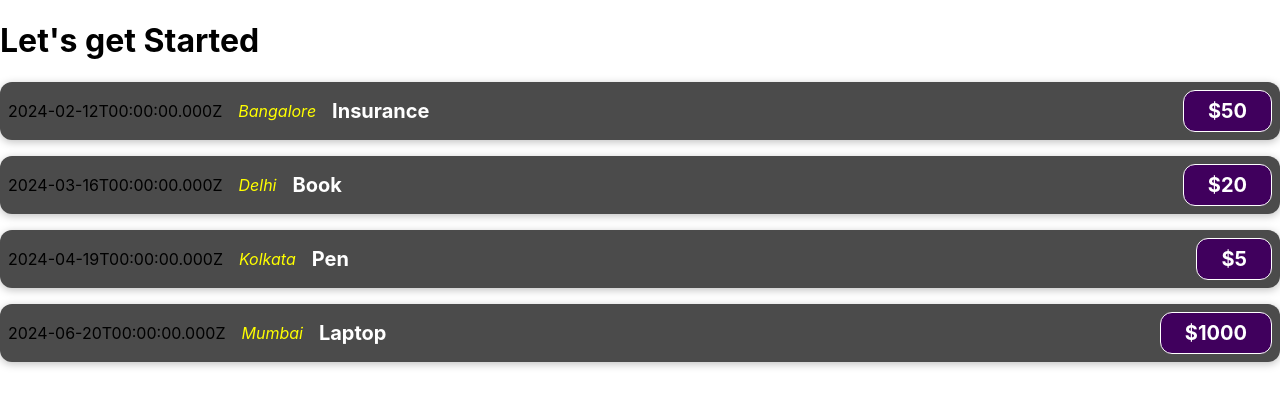
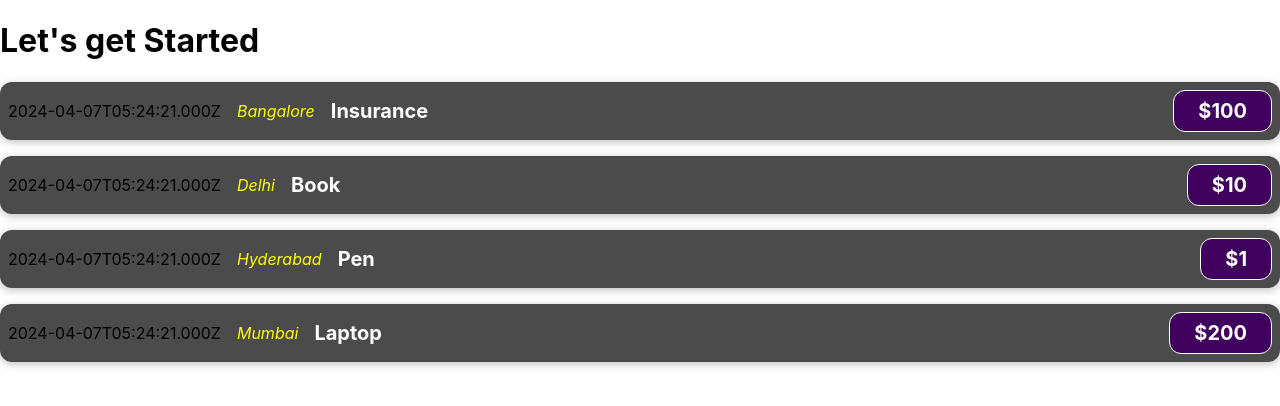
Before and after one commit to samimakter96/Learning_React, a React (Create React App) app: page / in a window 1280 px wide. Shown: the top 406 px of the page. Built offline with nearby package versions, Linux system fonts and the light colour scheme.

Commit message:
Creating Reusable Components using map() method

```diff
--- a/src/App.js
+++ b/src/App.js
@@ -1,12 +1,51 @@
-import ExpenseItem from "./components/ExpenseItem";
+import ExpenseItem from './components/ExpenseItem';
+
 function App() {
+  const expenses = [
+    {
+      id: '1',
+      date: new Date(),
+      title: 'Insurance',
+      price: 100,
+      location: 'Bangalore',
+    },
+    {
+      id: '2',
+      date: new Date(),
+      title: 'Book',
+      price: 10,
+      location: 'Delhi',
+    },
+    {
+      id: '3',
+      date: new Date(),
+      title: 'Pen',
+      price: 1,
+      location: 'Hyderabad',
+    },
+    {
+      id: '4',
+      date: new Date(),
+      title: 'Laptop',
+      price: 200,
+      location: 'Mumbai',
+    },
+  ];
+
   return (
     <div>
       <h1>Let's get Started</h1>
-      <ExpenseItem date={new Date(2024, 1, 12)} location="Bangalore" title="Insurance" price="50"></ExpenseItem>
-      <ExpenseItem date={new Date(2024, 2, 16)} location="Delhi" title="Book" price="20"></ExpenseItem>
-      <ExpenseItem date={new Date(2024, 3, 19)} location="Kolkata" title="Pen" price="5"></ExpenseItem>
-      <ExpenseItem date={new Date(2024, 5, 20)} location="Mumbai" title="Laptop" price="1000"></ExpenseItem>
+      {expenses.map((expense, index) => {
+        return (
+          <ExpenseItem
+            key={expense.id}
+            date={expense.date}
+            title={expense.title}
+            price={expense.price}
+            location={expense.location}
+          ></ExpenseItem>
+        );
+      })}
     </div>
   );
 }
--- a/src/components/ExpenseItem.js
+++ b/src/components/ExpenseItem.js
@@ -1,7 +1,6 @@
 import './ExpenseItem.css';
 
 function ExpenseItem(props) {
-
   return (
     <div className="expense-item">
       <div>{props.date.toISOString()}</div>
```
